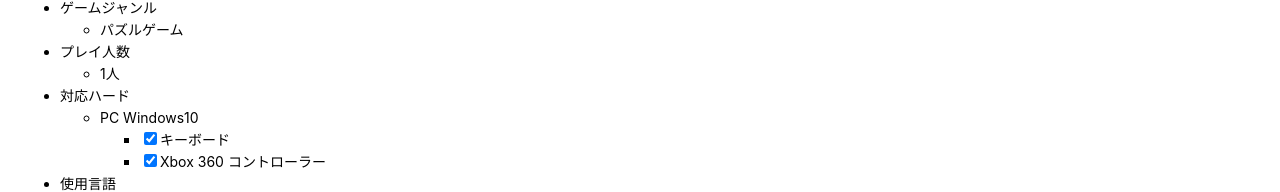
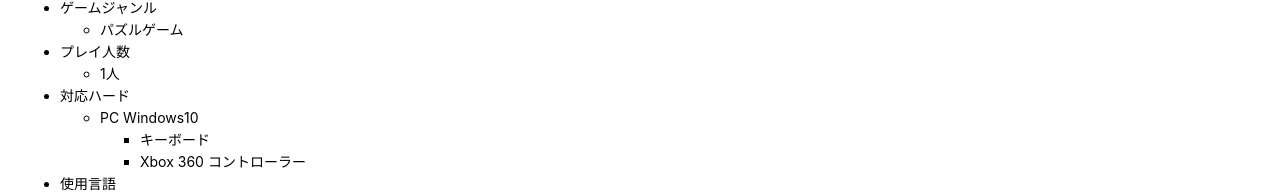
Before and after one commit to yonema/Mobyrinth_Portfolio, a plain HTML site: page index.html in a window 1280 px wide. Shown: the part 1504-1696 px from the top of the page. Drawn offline with Linux system fonts and the light colour scheme; a script that the page names is missing.

Commit message:
対応ハードのところのチェックボックスをなくした。

```diff
--- a/index.html
+++ b/index.html
@@ -442,8 +442,8 @@ code {
 <ul>
 <li>PC Windows10
 <ul>
-<li><input type="checkbox" id="checkbox0" checked="true"><label for="checkbox0">キーボード</label></li>
-<li><input type="checkbox" id="checkbox1" checked="true"><label for="checkbox1">Xbox 360 コントローラー</label></li>
+<li>キーボード</li>
+<li>Xbox 360 コントローラー</li>
 </ul>
 </li>
 </ul>
```
